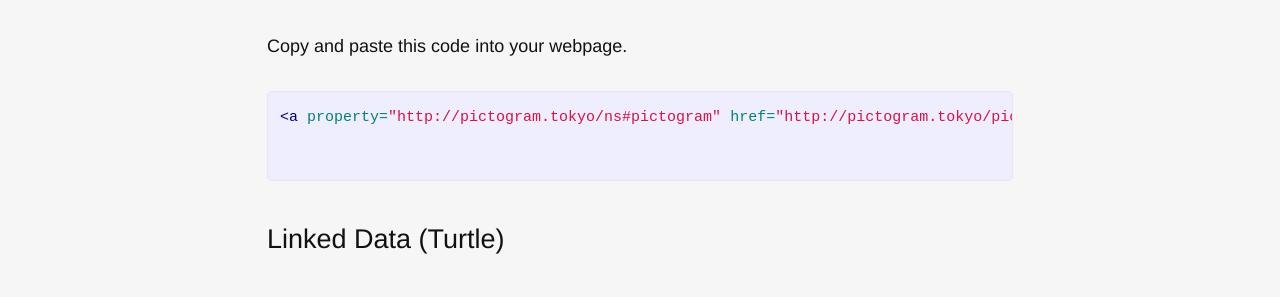
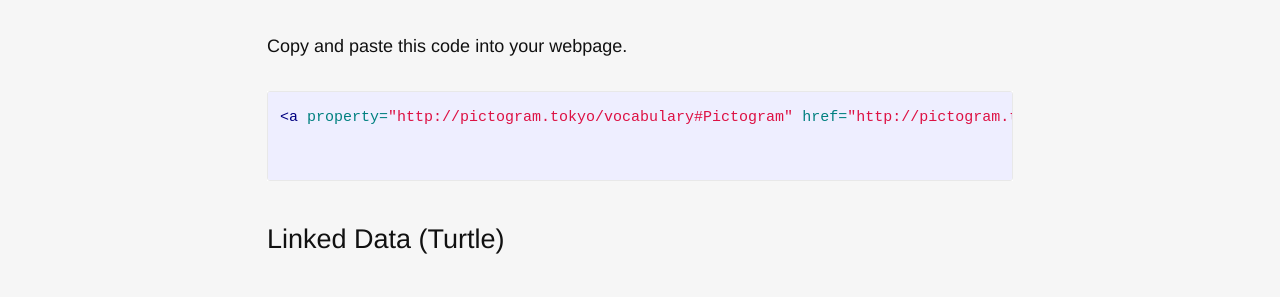
Before and after one commit to hyperpictogram/hyperpictogram.github.io, a Jekyll site: the page built from _pictograms/fencing-thadius856-parutakupiu.md, in a window 1280 px wide. Shown: the part 1265-1562 px from the top of the page. Built offline with Jekyll 4.4.1, drawn with Linux system fonts in a browser that asks for light colours; some of the changed lines change nothing that is shown.

Commit message:
move vocabulary URI: /ns# -> /vocabulary#

```diff
--- a/_layouts/pictogram.html
+++ b/_layouts/pictogram.html
@@ -103,7 +103,7 @@ labels:
         <h2 class="pictogram-m17n" lang="{{ lang }}">{{ layout.labels.code[lang] }}</h2>
         <p class="pictogram-m17n" lang="{{ lang }}">{{ layout.labels.codeUsage[lang] }}</p>
       {% endfor %}
-      {% highlight html %}<a property="{{ site.url }}/ns#pictogram" href="{{ permalinkOfResource }}"><img src="{{ page.url | replace:'.html','.svg' | prepend: site.baseurl | prepend: site.url }}" alt="{{ page.name.en }}"></a>
+      {% highlight html %}<a property="{{ site.url }}/vocabulary#Pictogram" href="{{ permalinkOfResource }}"><img src="{{ page.url | replace:'.html','.svg' | prepend: site.baseurl | prepend: site.url }}" alt="{{ page.name.en }}"></a>
       {% endhighlight %}
     </section>
 
```
